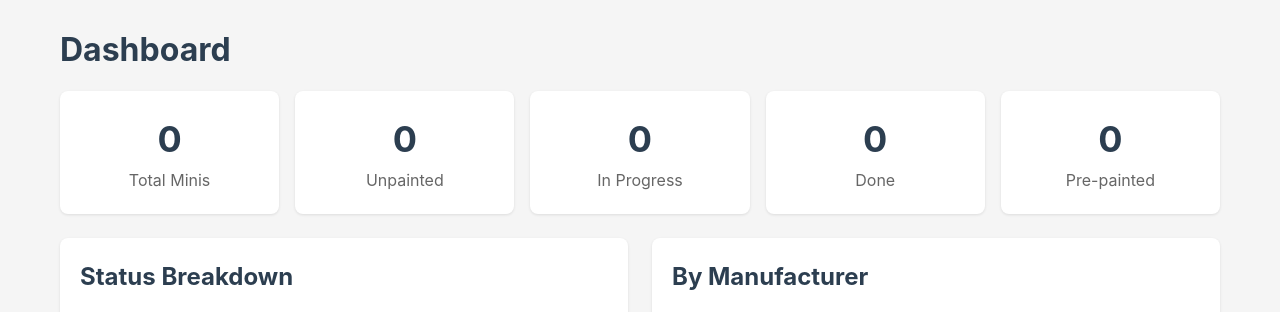
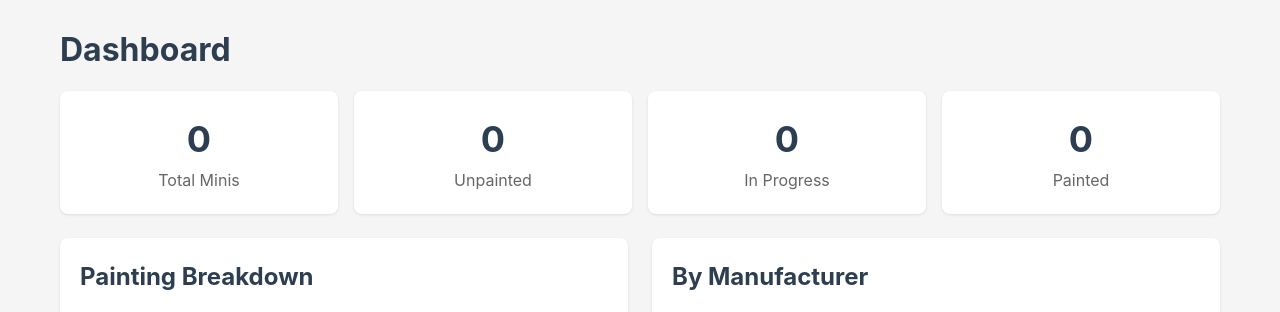
Before and after one commit to lcockerham/mini-tracker, a FastAPI app: page /dashboard in a window 1280 px wide. Shown: the part 70-382 px from the top of the page. Run offline with FastAPI, Linux system fonts and the light colour scheme.

Commit message:
Improve dashboard painting breakdown chart
- Rename "Status Breakdown" to "Painting Breakdown"
- Exclude pre-painted minis from the chart and summary cards
- Rename "Done" label to "Painted" throughout
- Add percent labels to pie chart tooltips

Co-Authored-By: Claude Sonnet 4.6 <noreply@anthropic.com>

```diff
--- a/app/templates/dashboard.html
+++ b/app/templates/dashboard.html
@@ -19,7 +19,7 @@
 
 <div style="display: grid; grid-template-columns: 1fr 1fr; gap: 24px;">
     <div style="background: white; padding: 20px; border-radius: 8px; box-shadow: 0 1px 3px rgba(0,0,0,0.1);">
-        <h2>Status Breakdown</h2>
+        <h2>Painting Breakdown</h2>
         <canvas id="statusChart"></canvas>
     </div>
 
@@ -44,11 +44,10 @@
     const statusColors = {
         'Unpainted': '#95a5a6',
         'In Progress': '#f39c12',
-        'Done': '#27ae60',
-        'Pre-painted': '#8e44ad'
+        'Painted': '#27ae60',
     };
 
-    // Status pie chart
+    // Painting breakdown pie chart
     const statusData = {{ status_counts | tojson }};
     new Chart(document.getElementById('statusChart'), {
         type: 'doughnut',
@@ -61,7 +60,18 @@
         },
         options: {
             responsive: true,
-            plugins: { legend: { position: 'bottom' } }
+            plugins: {
+                legend: { position: 'bottom' },
+                tooltip: {
+                    callbacks: {
+                        label: function(context) {
+                            const total = context.dataset.data.reduce((a, b) => a + b, 0);
+                            const pct = total > 0 ? Math.round(context.parsed / total * 100) : 0;
+                            return `${context.label}: ${context.parsed} (${pct}%)`;
+                        }
+                    }
+                }
+            }
         }
     });
 
```
Also changed, not shown: app/routers/dashboard.py (+5 -3 lines).
